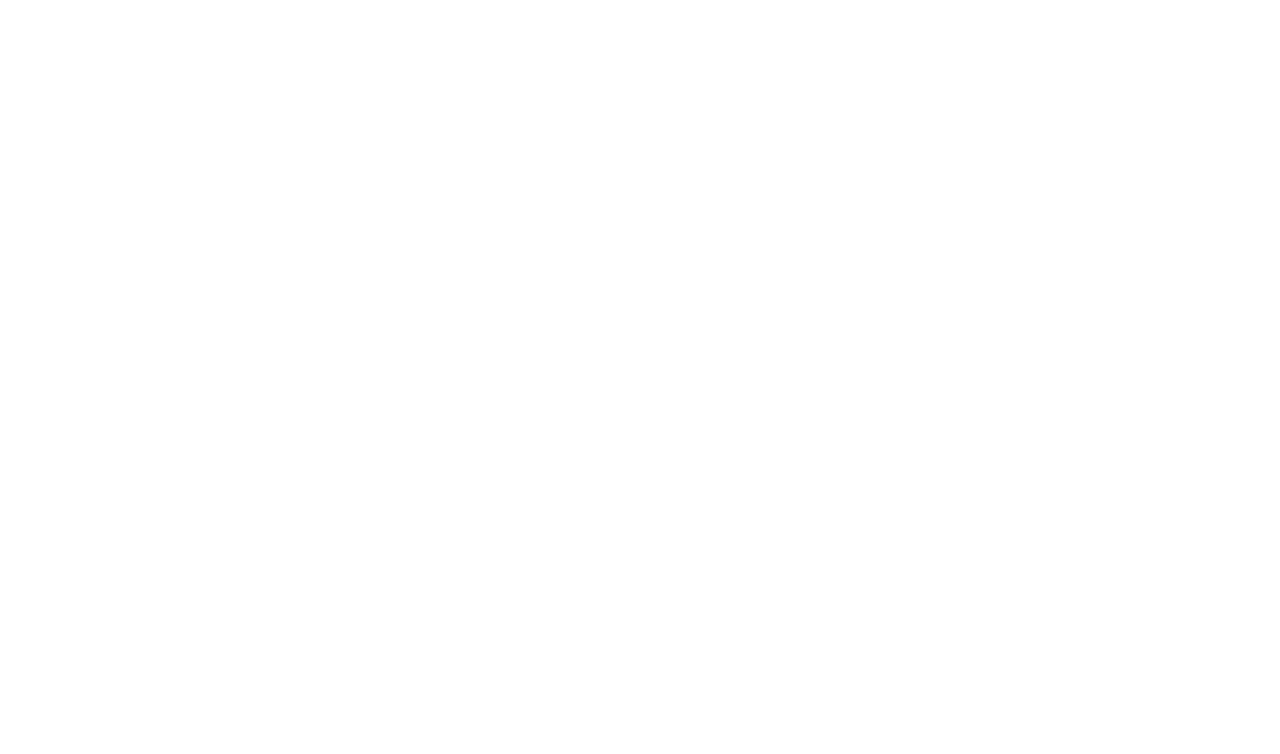
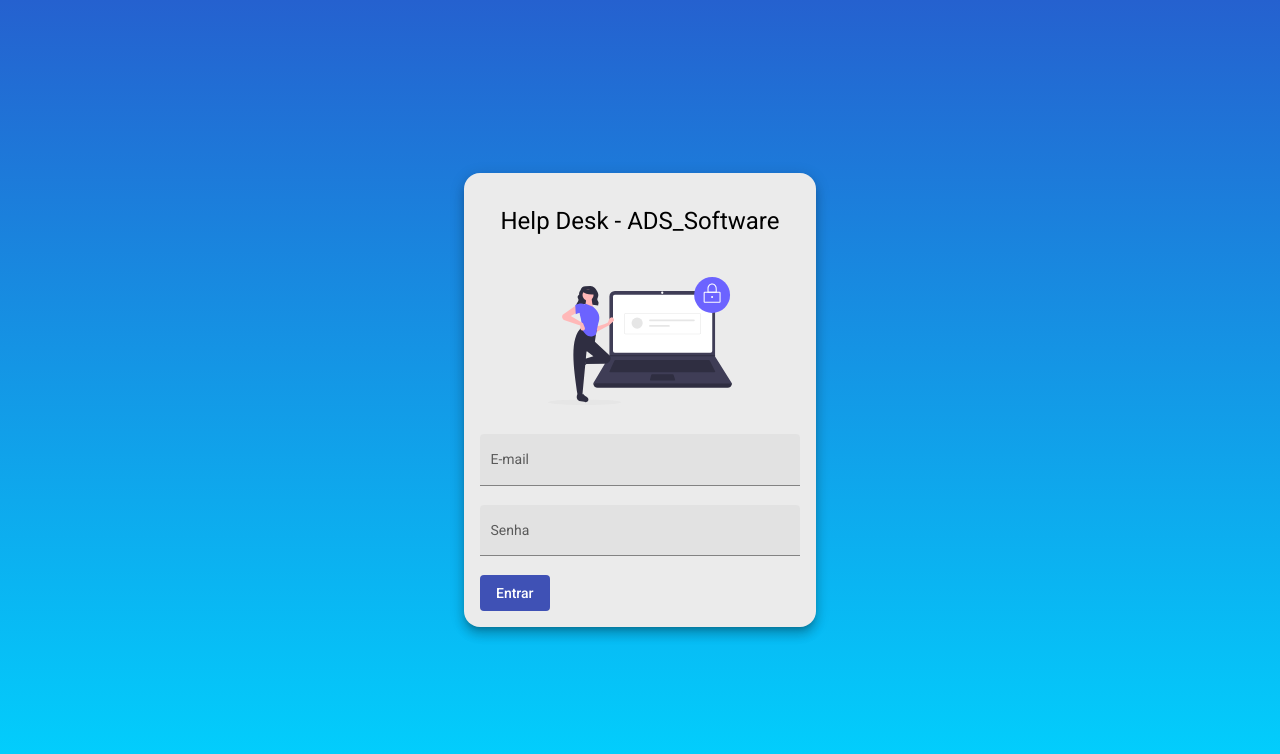
Before and after one commit to DanielGomesMoura/HelpDesk-Front, an Angular app: page /login in a window 1280 px wide. Before the commit this address led to /. Shown: the top 754 px of the page. Built offline with nearby package versions, Linux system fonts and the light colour scheme.

Commit message:
Rota para login

```diff
--- a/src/app/app-routing.module.ts
+++ b/src/app/app-routing.module.ts
@@ -3,8 +3,10 @@
 import { NavComponent } from './components/nav/nav.component';
 import { HomeComponent } from './components/home/home.component';
 import { TecnicoListComponent } from './components/tecnico/tecnico-list/tecnico-list.component';
+import { LoginComponent } from './components/login/login.component';
 
 const routes: Routes = [
+  {path: 'login', component: LoginComponent},
   {
     path: '', component: NavComponent, children: [
       {path: 'home' , component: HomeComponent },
--- a/src/app/components/login/login.component.css
+++ b/src/app/components/login/login.component.css
@@ -0,0 +1,31 @@
+.container{
+    height: 100%;
+    background: linear-gradient(180deg, rgba(2,0,36,1) 0%, rgba(37,97,207,1) 0%, rgba(0,212,255,1) 100%);
+    display: flex;
+    align-items: center;
+    justify-content: center;
+}
+
+.form{
+    width: 20rem;
+    margin: auto;
+    background-color: rgb(235, 235, 235);
+    padding: 1rem 1rem;
+    border-radius: 1rem;
+}
+
+h1{
+    padding-top: 1rem;
+    width: 100%;
+    text-align: center;
+}
+
+.full-width{
+    width: 100%;
+}
+
+img{
+    height: 8rem;
+    width: 100%;
+    margin: 1.5rem auto 1.5rem auto;
+}
--- a/src/app/components/login/login.component.html
+++ b/src/app/components/login/login.component.html
@@ -1 +1,22 @@
-<p>login works!</p>
+<div class="container">
+    <form class="form mat-elevation-z8">
+        <h1>Help Desk - ADS_Software</h1>
+        <div class="1">
+        <img src="assets/images/login-image.svg" alt="Help Desk - ADS_Software">
+        <div class="2">
+        <mat-form-field class="full-width" appearance="fill">
+          <mat-label>E-mail</mat-label>
+          <input matInput placeholder="Digite aqui seu email">
+        </mat-form-field>
+
+        <mat-form-field class="full-width" appearance="fill">
+            <mat-label>Senha</mat-label>
+            <input type="password" matInput placeholder="Ex. 123">
+          </mat-form-field>
+        </div>
+        </div>
+        <div class="3">
+          <button mat-flat-button color="primary">Entrar</button>
+        </div>
+      </form>
+</div>
```
